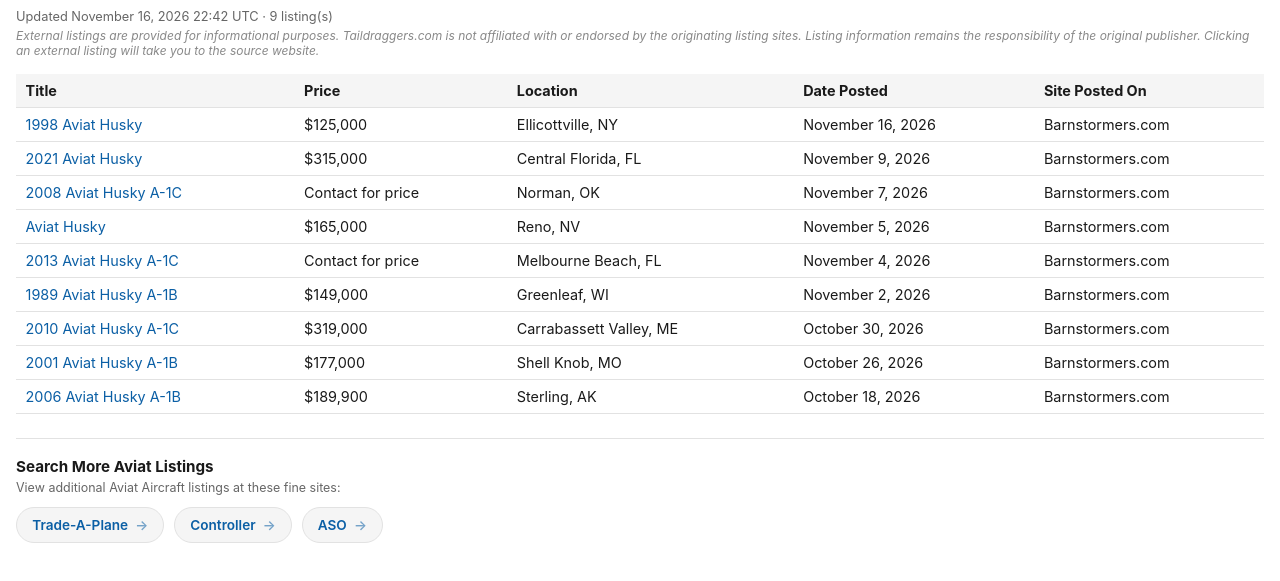
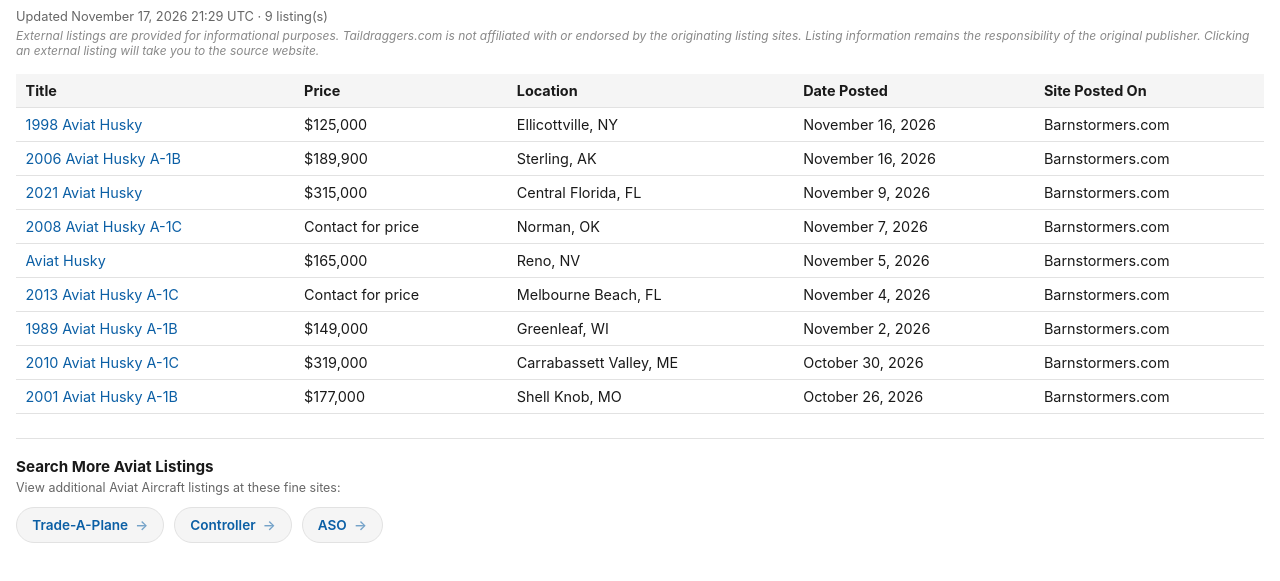
Before and after one commit to taildraggers/aviat, a plain HTML site: page docs/index.html in a window 1280 px wide. Shown: the part 43-624 px from the top of the page. Drawn offline with Linux system fonts and the light colour scheme.

Commit message:
Update Aviat listings (2026-11-17)

```diff
--- a/docs/index.html
+++ b/docs/index.html
@@ -76,7 +76,7 @@
 </head>
 <body>
   <h1>Other Aviat Ads on the Web</h1>
-  <div class="updated">Updated November 16, 2026 22:42 UTC &middot; 9 listing(s)</div>
+  <div class="updated">Updated November 17, 2026 21:29 UTC &middot; 9 listing(s)</div>
   <div class="disclaimer">External listings are provided for informational purposes. Taildraggers.com is not affiliated with or endorsed by the originating listing sites. Listing information remains the responsibility of the original publisher. Clicking an external listing will take you to the source website.</div>
   <table>
     <thead>
@@ -84,6 +84,7 @@
     </thead>
     <tbody>
         <tr><td><a href="https://www.barnstormers.com/classified-2084108-1998-Aviat-Husky-A1A-For-Sale.html" target="_blank" rel="noopener noreferrer">1998 Aviat Husky</a></td><td>$125,000</td><td>Ellicottville, NY</td><td>November 16, 2026</td><td>Barnstormers.com</td></tr>
+        <tr><td><a href="https://www.barnstormers.com/classified-2073983-AMAZING-2006-AVIAT-HUSKY-A1-B!.html" target="_blank" rel="noopener noreferrer">2006 Aviat Husky A-1B</a></td><td>$189,900</td><td>Sterling, AK</td><td>November 16, 2026</td><td>Barnstormers.com</td></tr>
         <tr><td><a href="https://www.barnstormers.com/classified-2039737-2021-Aviat-Husky-180hr-REDUCED.html" target="_blank" rel="noopener noreferrer">2021 Aviat Husky</a></td><td>$315,000</td><td>Central Florida, FL</td><td>November 9, 2026</td><td>Barnstormers.com</td></tr>
         <tr><td><a href="https://www.barnstormers.com/classified-2072509-2008-Aviat-Husky-A1C-200.html" target="_blank" rel="noopener noreferrer">2008 Aviat Husky A-1C</a></td><td>Contact for price</td><td>Norman, OK</td><td>November 7, 2026</td><td>Barnstormers.com</td></tr>
         <tr><td><a href="https://www.barnstormers.com/classified-2082173-94-Aviat-Husky-Exp-For-Sale.html" target="_blank" rel="noopener noreferrer">Aviat Husky</a></td><td>$165,000</td><td>Reno, NV</td><td>November 5, 2026</td><td>Barnstormers.com</td></tr>
@@ -91,7 +92,6 @@
         <tr><td><a href="https://www.barnstormers.com/classified-2075954-1989-husky-a1b.html" target="_blank" rel="noopener noreferrer">1989 Aviat Husky A-1B</a></td><td>$149,000</td><td>Greenleaf, WI</td><td>November 2, 2026</td><td>Barnstormers.com</td></tr>
         <tr><td><a href="https://www.barnstormers.com/classified-2068143-2010-Husky-A-1C-180.html" target="_blank" rel="noopener noreferrer">2010 Aviat Husky A-1C</a></td><td>$319,000</td><td>Carrabassett Valley, ME</td><td>October 30, 2026</td><td>Barnstormers.com</td></tr>
         <tr><td><a href="https://www.barnstormers.com/classified-2039482-2001-Husky-A-1B.html" target="_blank" rel="noopener noreferrer">2001 Aviat Husky A-1B</a></td><td>$177,000</td><td>Shell Knob, MO</td><td>October 26, 2026</td><td>Barnstormers.com</td></tr>
-        <tr><td><a href="https://www.barnstormers.com/classified-2073983-AMAZING-2006-AVIAT-HUSKY-A1-B!.html" target="_blank" rel="noopener noreferrer">2006 Aviat Husky A-1B</a></td><td>$189,900</td><td>Sterling, AK</td><td>October 18, 2026</td><td>Barnstormers.com</td></tr>
     </tbody>
   </table>
   <div class="more-resources">
```
